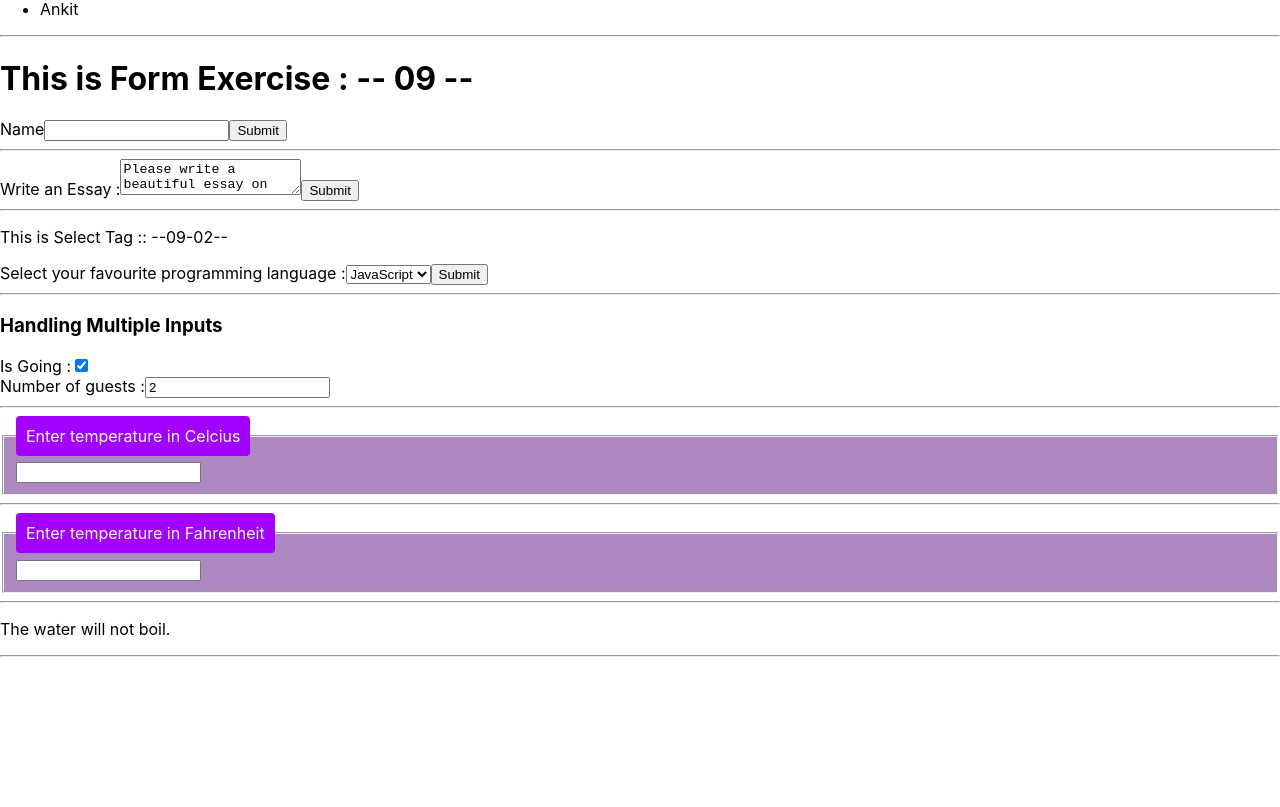
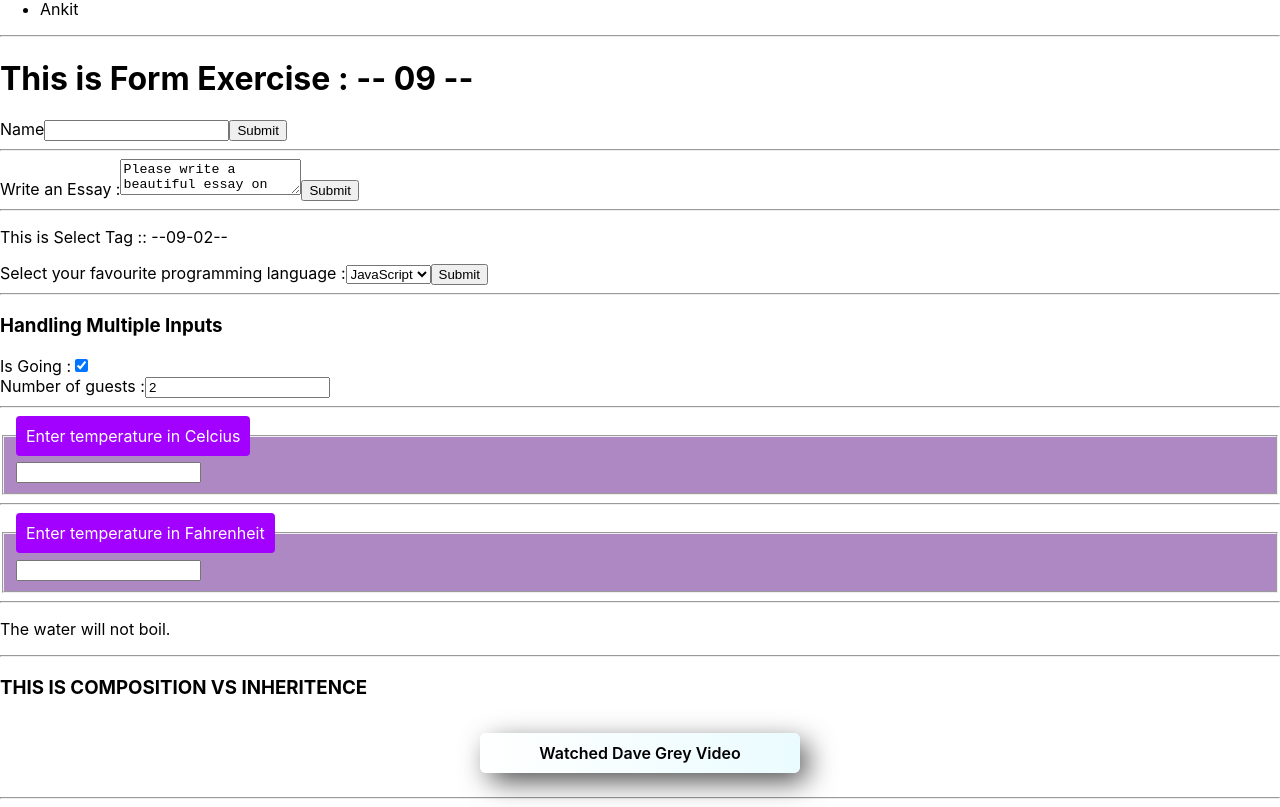
Before and after one commit to sobitp59/ReactJS-Docs, a React (Create React App) app: page / in a window 1280 px wide. Shown: the part 981-1788 px from the top of the page. Before the commit the page ends 1646 px from the top, so only its background shows below. Built offline with nearby package versions, Linux system fonts and the light colour scheme.

Commit message:
main concepts completed

```diff
--- /dev/null
+++ b/src/Comp.jsx
@@ -0,0 +1,15 @@
+import React from 'react';
+
+function Comp(){
+    return(
+        <>
+            <h3>THIS IS COMPOSITION VS INHERITENCE</h3>
+        <div className='paraz'>
+            <p className='myPara'>Watched Dave Grey Video</p>
+        </div>
+            <hr/>
+        </>
+    )
+}
+
+export default Comp;
--- a/src/index.css
+++ b/src/index.css
@@ -1,35 +1,59 @@
 body {
   margin: 0;
-  font-family: -apple-system, BlinkMacSystemFont, 'Segoe UI', 'Roboto', 'Oxygen',
-    'Ubuntu', 'Cantarell', 'Fira Sans', 'Droid Sans', 'Helvetica Neue',
+  font-family: -apple-system, BlinkMacSystemFont, "Segoe UI", "Roboto", "Oxygen",
+    "Ubuntu", "Cantarell", "Fira Sans", "Droid Sans", "Helvetica Neue",
     sans-serif;
   -webkit-font-smoothing: antialiased;
   -moz-osx-font-smoothing: grayscale;
 }
 
 code {
-  font-family: source-code-pro, Menlo, Monaco, Consolas, 'Courier New',
+  font-family: source-code-pro, Menlo, Monaco, Consolas, "Courier New",
     monospace;
 }
 
-.wath h2{
-  width : 200px;
-  background-color : rgba(189, 90, 255, 0.411);
+.wath h2 {
+  width: 200px;
+  background-color: rgba(189, 90, 255, 0.411);
   padding: 20px;
   border: 2px solid rgb(183, 0, 255);
-  color : rgb(183, 0, 255);
+  color: rgb(183, 0, 255);
   border-radius: 5px;
   text-align: center;
   margin-left: 100px;
   font-family: Ahem sans-serif;
 }
 
-fieldset{
+fieldset {
   background-color: rgb(173, 136, 195);
 }
-legend{
-  background-color : rgb(162, 0, 255);
+legend {
+  background-color: rgb(162, 0, 255);
   padding: 10px;
   color: white;
   border-radius: 4px;
 }
+
+.paraz {
+  display: flex;
+  justify-content: center;
+  align-items: center;
+}
+.myPara {
+  width: 300px;
+  height: 20px;
+  padding: 10px;
+  background: rgb(225, 223, 255);
+  background: linear-gradient(
+    90deg,
+    rgba(225, 223, 255, 1) 0%,
+    rgba(255, 255, 255, 0.9612219887955182) 0%,
+    rgba(231, 251, 255, 0.8547794117647058) 100%
+  );
+  border-radius: 6px;
+  -webkit-box-shadow: 8px 9px 29px -2px rgba(0, 0, 0, 0.75);
+  -moz-box-shadow: 8px 9px 29px -2px rgba(0, 0, 0, 0.75);
+  box-shadow: 8px 9px 29px -2px rgba(0, 0, 0, 0.75);
+  text-align: center;
+  font-weight: 600;
+}
--- a/src/index.js
+++ b/src/index.js
@@ -14,6 +14,7 @@ import FormEssay from './FormEssay';
 import SelectForm from './SelectForm';
 import FileForm from './FileForm';
 import LiftStateUp from './LiftStateUp';
+import Comp from './Comp';
 
 ReactDOM.render(
   <React.StrictMode>
@@ -30,6 +31,7 @@ ReactDOM.render(
     <SelectForm />
     <FileForm />
     <LiftStateUp />
+    <Comp />
   </React.StrictMode>,
   document.getElementById('root')
 );
```
